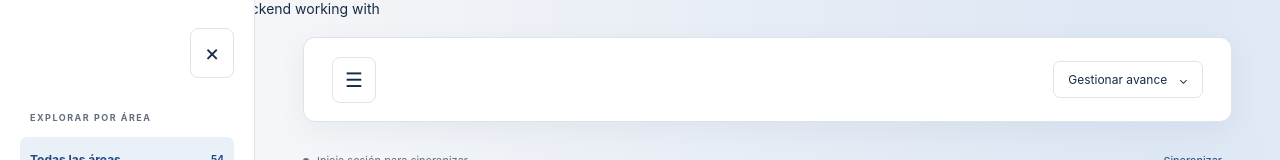
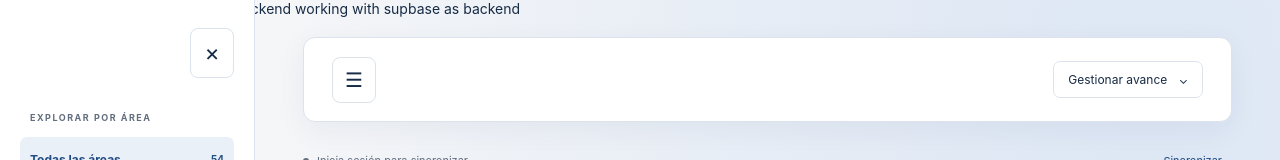
Before and after one commit to AbrilSamay/Study-plan-UNAH, a website: page index.html in a window 1280 px wide. Shown: the top 160 px of the page. Drawn offline with Linux system fonts and the light colour scheme.

Commit message:
beta 1.0 working properly

```diff
--- a/index.html
+++ b/index.html
@@ -1,7 +1,7 @@
 <!doctype html>
 <html lang="es">
 
-<p> tested, properly working, accounts backend working with </p>
+<p> tested, properly working, accounts backend working with supbase as backend </p>
 
 <head>
     <meta charset="utf-8">
```
